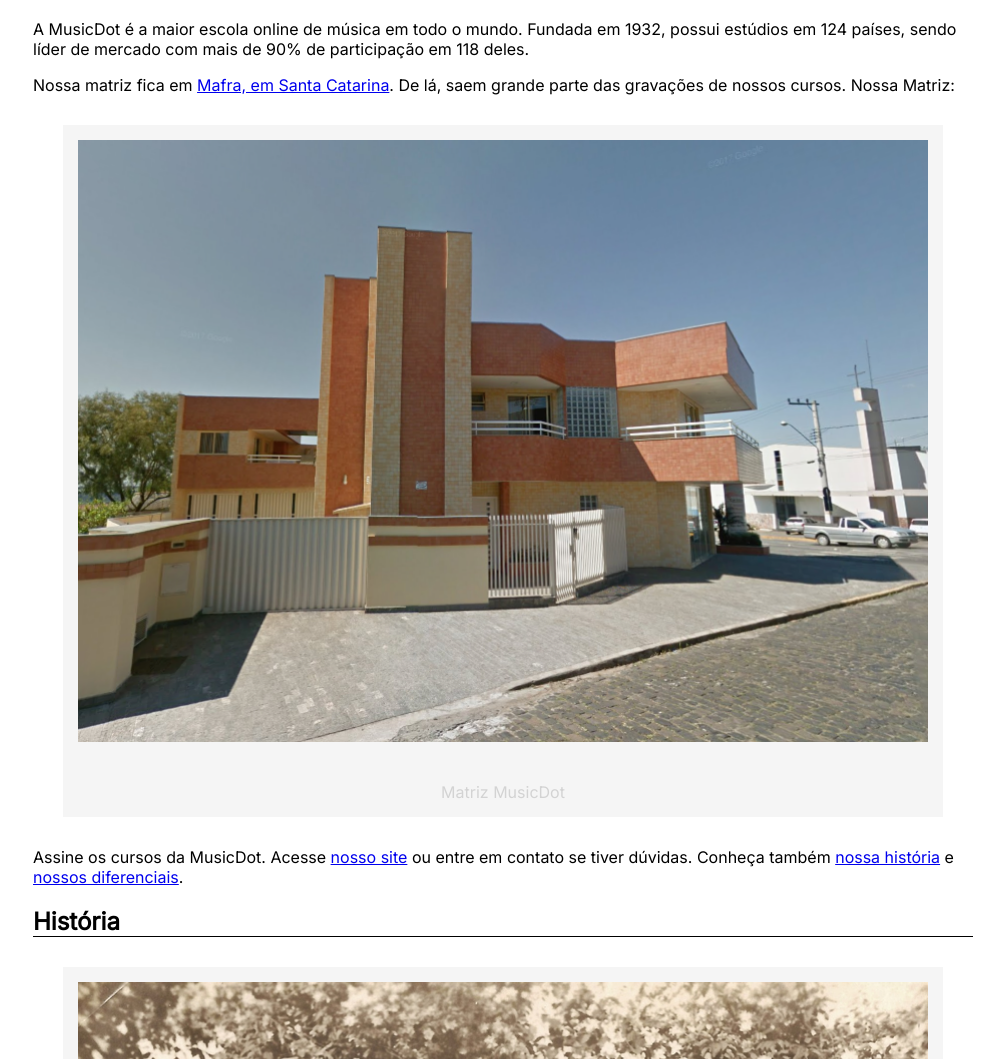
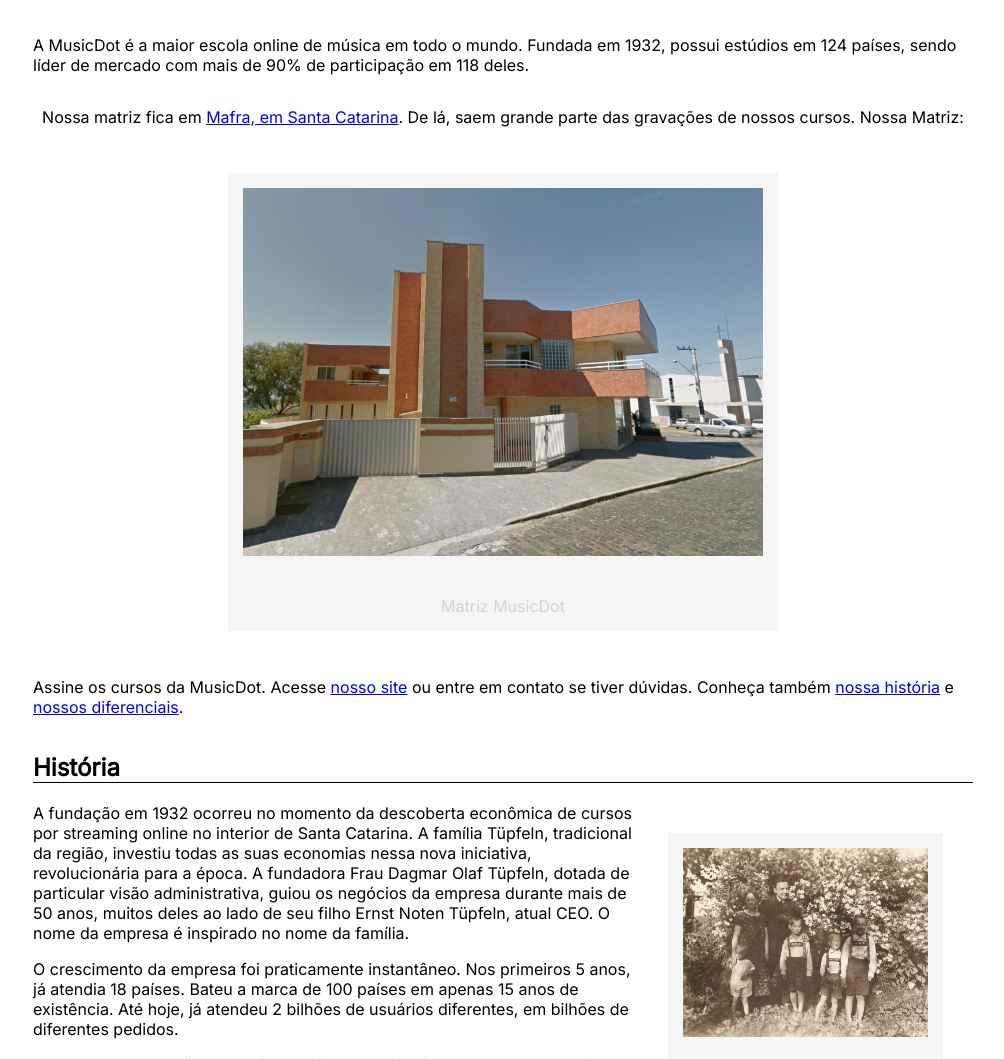
Before and after one commit to ifto-luan/PBWeb-MusicDot, a plain HTML site: page resources/pages/sobre.html in a window 1280 px wide. Shown: the part 193-1252 px from the top of the page, without its empty margins (217-1221 px from the left). Drawn offline with Linux system fonts and the light colour scheme.

Commit message:
Tópico CSS, Atividade 4

```diff
--- a/css/style.css
+++ b/css/style.css
@@ -10,6 +10,13 @@ header h1 {
   color: #3d3d3d;
   background: #e1edf2;
   padding: 10px;
+}
+
+#intro {
+  display: flex;
+  flex-direction: column;
+  justify-content: center;
+  align-items: center;
 }
 
 section h2 {
@@ -33,3 +40,12 @@ figure figcaption {
 figure img {
     margin-bottom: 10px;
 }
+
+#intro figure {
+  width: 550px;
+}
+
+#historia figure {
+  width: 275px;
+  float: right;
+}
```
